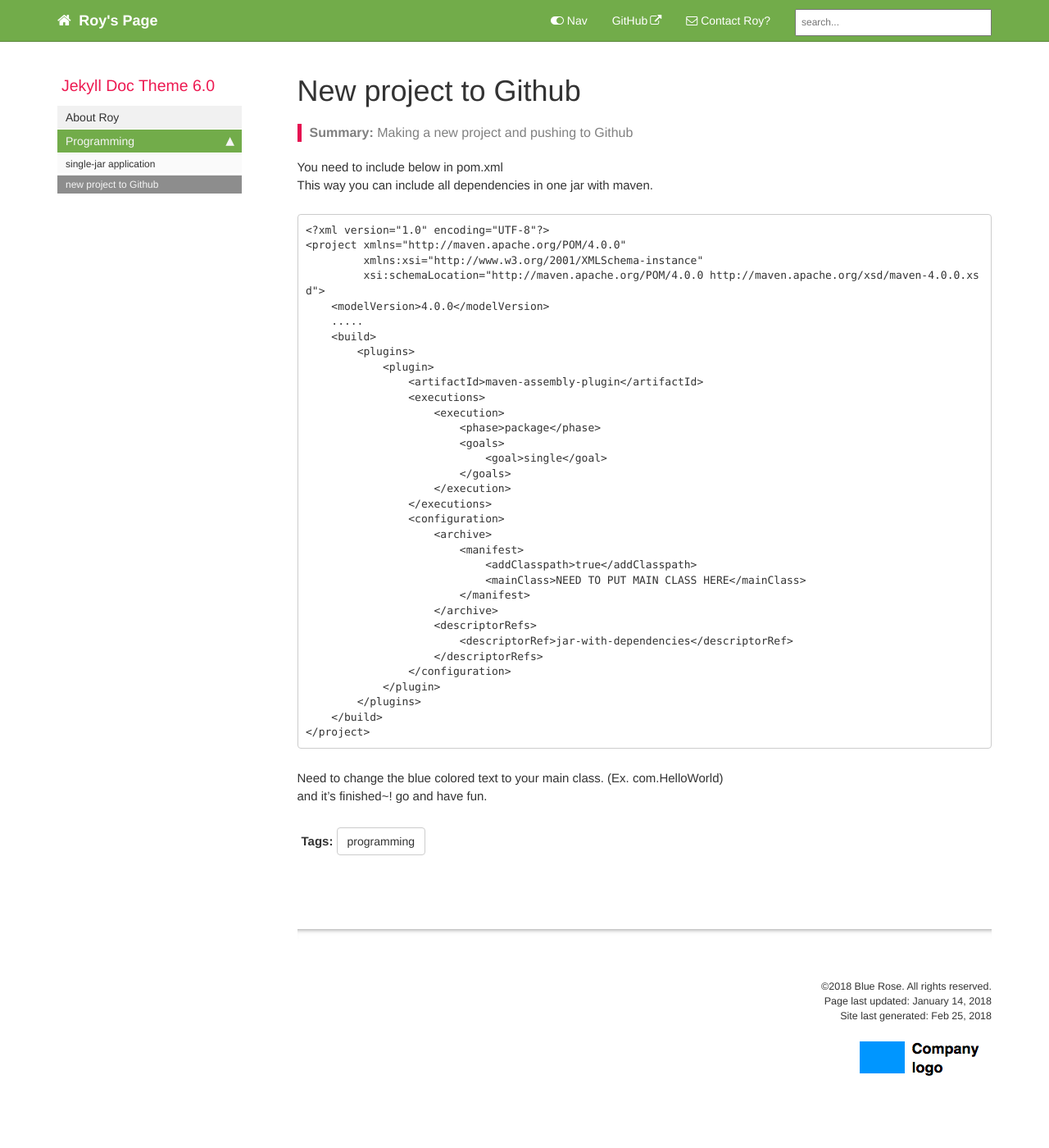
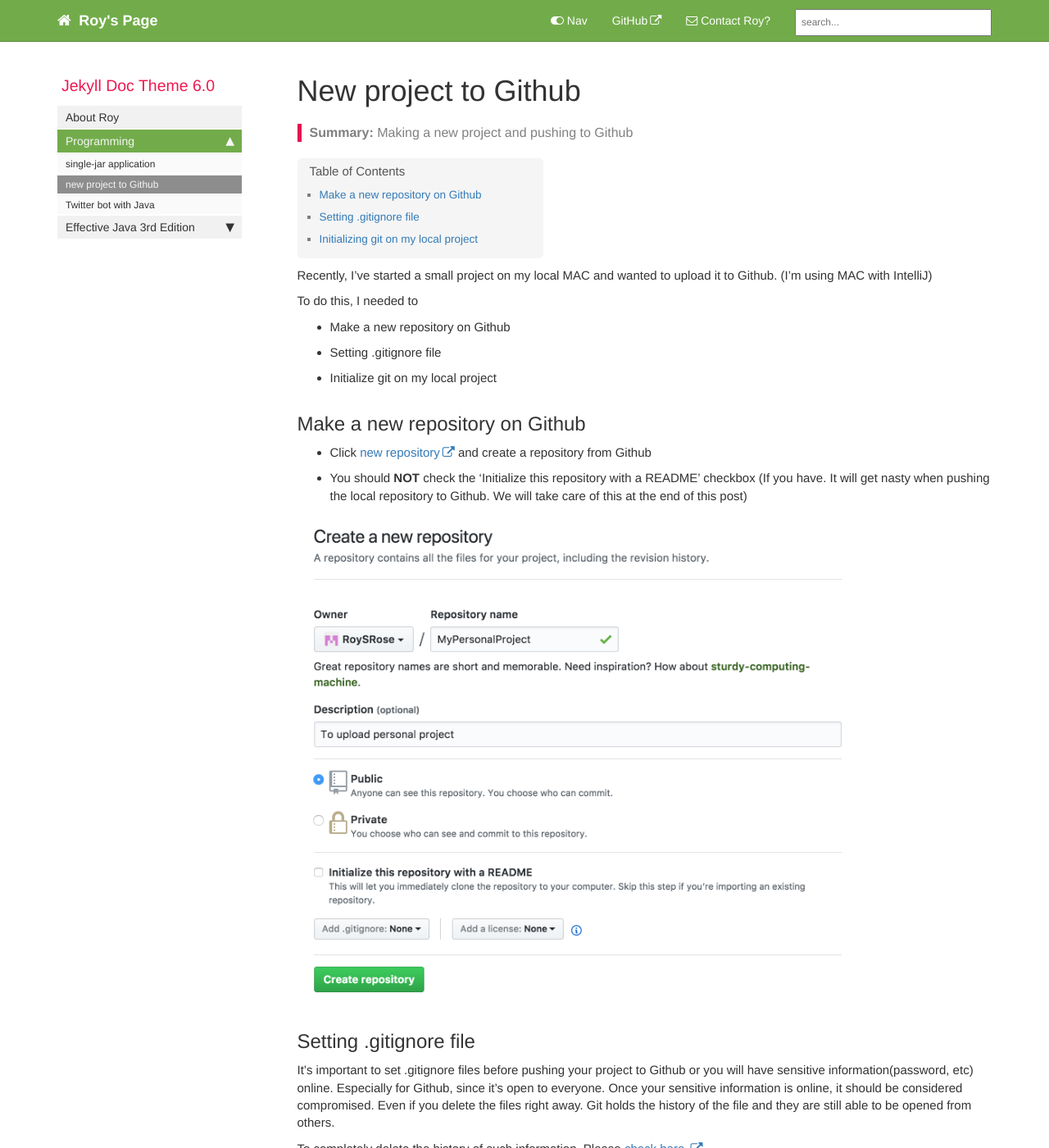
Before and after one commit to RoySRose/Roy, a Jekyll site: the page built from pages/programming/new_project_to_git.md, in a window 1280 px wide and 1400 px high. Shown: the whole window at 82% size. Built offline with Jekyll 4.4.1, drawn with Linux system fonts in a browser that asks for light colours; nearby versions of some CDN libraries; comment, search, counter and statistics services are not loaded; some of the changed text lies outside the part shown.

Commit message:
add docs

`````diff
--- a/pages/programming/new_project_to_git.md
+++ b/pages/programming/new_project_to_git.md
@@ -9,46 +9,92 @@ permalink: new_project_to_git.html
 folder: programming
 ---
 
-You need to include below in pom.xml
-This way you can include all dependencies in one jar with maven.
+Recently, I've started a small project on my local MAC and wanted to upload it to Github.
+(I'm using MAC with IntelliJ)
 
+To do this, I needed to
+ - Make a new repository on Github
+ - Setting .gitignore file
+ - Initialize git on my local project
+
+## Make a new repository on Github
+ - Click [new repository](https://github.com/new) and create a repository from Github
+ - You should **NOT** check the 'Initialize this repository with a README' checkbox
+    (If you have. It will get nasty when pushing the local repository to Github. We will take care of this at the end of this post)
+
+![](../images/pages/new_project_to_git/Create a New Repository.png)
+
+
+## Setting .gitignore file
+It's important to set .gitignore files before pushing your project to Github or you will have sensitive information(password, etc) online.
+Especially for Github, since it's open to everyone. Once your sensitive information is online, it should be considered compromised.
+Even if you delete the files right away. Git holds the history of the file and they are still able to be opened from others.
+
+To completely delete the history of such information. Please [check here.](https://help.github.com/articles/removing-sensitive-data-from-a-repository/)
+
+Usually, a .gitignore file contains such list as below. Below is just an example. You should carefully check which are needed and which are not.
+Here you can check the [Git ignore Document.](https://git-scm.com/docs/gitignore)
+
+```
+/.project
+/.settings/
+/.idea
+/deploy
+/target
+/build/
+/**/.idea
+*.iml
+/logs/*
+```
+
+## Initializing git on my local project
+
+I've done this from the terminal in IntelliJ. You can also take care of this from any terminal, just be sure to start on the project's directory.
+
+1. Initializing the project as Git repository.
 ````
-<?xml version="1.0" encoding="UTF-8"?>
-<project xmlns="http://maven.apache.org/POM/4.0.0"
-         xmlns:xsi="http://www.w3.org/2001/XMLSchema-instance"
-         xsi:schemaLocation="http://maven.apache.org/POM/4.0.0 http://maven.apache.org/xsd/maven-4.0.0.xsd">
-    <modelVersion>4.0.0</modelVersion>
-    .....
-    <build>
-        <plugins>
-            <plugin>
-                <artifactId>maven-assembly-plugin</artifactId>
-                <executions>
-                    <execution>
-                        <phase>package</phase>
-                        <goals>
-                            <goal>single</goal>
-                        </goals>
-                    </execution>
-                </executions>
-                <configuration>
-                    <archive>
-                        <manifest>
-                            <addClasspath>true</addClasspath>
-                            <mainClass>NEED TO PUT MAIN CLASS HERE</mainClass>
-                        </manifest>
-                    </archive>
-                    <descriptorRefs>
-                        <descriptorRef>jar-with-dependencies</descriptorRef>
-                    </descriptorRefs>
-                </configuration>
-            </plugin>
-        </plugins>
-    </build>
-</project>
+$ git init
 ````
 
-Need to change the blue colored text to your main class. (Ex. com.HelloWorld)
-and it's finished~! go and have fun.
+2. Add new files (adding new files in local repository to stage, being ready for the commit)
+````
+$ git add .
+or
+$ git add File-Name
+````
+
+   - 2-1. **IF** you made mistake at step2. and want to unstage the files
+````
+$ git reset
+or
+$ git reset File-Name
+````
+
+3. Commit all staged files
+````
+$ git commit
+````
+
+4. Set remote path and check
+````
+$ git remote add origin your new repository URL on Github
+$ git remote -v
+````
+
+5. Push your project code to Github
+````
+$ git push -u origin master
+````
+
+   - 5-1.  **IF** you made a README.md when creating the repository on Github. you will get
+````
+fatal: refusing to merge unrelated histories
+````
+in this case, you need to do a pull request first with below command and then push once again.
+````
+$ git pull origin master --allow-unrelated-histories
+````
+
+and now your project has been uploaded to GitHub. Have fun.
 
 {% include links.html %}
--- /dev/null
+++ b/pages/programming/twitterbot.md
@@ -0,0 +1,79 @@
+---
+title: How to build a simple twitter bot with Java
+keywords: bot for twitter, java bot for twitter, simple java twitter bot, twitbot, twitter, twitter bot with java
+last_updated: February 20, 2018
+tags: [programming]
+summary: "Making simple twitter bot with java"
+sidebar: mydoc_sidebar
+permalink: twitterbot.html
+folder: programming
+---
+
+![](../images/pages/twitterbot/Twitter.jpg)
+
+In this post, I'm going to show you how to make a simple Twitter bot with JAVA
+
+Here are the steps to build an Autobot for twitter.
+(I'm using MAC with IntelliJ and going to use maven)
+
+## Step 1
+We need to include twitter4j dependency by including below in POM.xml
+
+````xml
+<!-- twitter dependencies -->
+<dependency>
+    <groupId>org.twitter4j</groupId>
+    <artifactId>twitter4j-core</artifactId>
+    <version>[4.0,)</version>
+</dependency>
+````
+## Step 2
+We need to go to application management and [create an application at Twitter.](https://apps.twitter.com/app/new)
+
+![](../images/pages/twitterbot/Twitter Application Management.png)
+
+I'm going to leave empty for 'Callback URL' for now.
+
+After creating the Application, you need to click 'Key and Access Tokens' tab and create the Access Token with the button on the bottom of the page.
+Be sure to keep Consumer Secret key secret.
+
+![](../images/pages/twitterbot/Myappnametest.png)
+
+## Step 3
+After creating an access token. you will have consumer key, consumer secret key, access token, and access token secret.
+If we implement these 4 random strings and a message to twit on Twitter(variable twitStr) in the following code. Our bot is ready to work. Have Fun~
+
+````java
+public class Twit {
+
+    private String OAUTH_CONSUMER_KEY;
+    private String OAUTH_CONSUMER_SECRET;
+    private String OAUTH_ACCESS_TOKEN;
+    private String OAUTH_ACCESS_TOKEN_SECRET;
+
+    private String twitStr;
+
+
+    private Twitter twitter;
+    private Configuration configuration;
+
+    public void update(String twitStr) throws TwitterException {
+        this.configuration = new ConfigurationBuilder()
+                .setDebugEnabled(true)
+                .setOAuthConsumerKey(OAUTH_CONSUMER_KEY)
+                .setOAuthConsumerSecret(OAUTH_CONSUMER_SECRET)
+                .setOAuthAccessToken(OAUTH_ACCESS_TOKEN)
+                .setOAuthAccessTokenSecret(OAUTH_ACCESS_TOKEN_SECRET)
+                .build();
+        TwitterFactory tf = new TwitterFactory(this.configuration);
+        this.twitter = tf.getInstance();
+
+
+        StatusUpdate su = new StatusUpdate(twitStr);
+        Status status = twitter.updateStatus(su);
+    }
+
+}
+````
+
+{% include links.html %}
`````
Also changed, not shown: 404.md (+1 -0 lines), _data/sidebars/mydoc_sidebar.yml (+13 -0 lines), pages/configuration/intellij_setting.md (+1 -1 lines), pages/effective_java_3rd/chapter2.md (added, +14 -0 lines), images/pages/twitterbot/Myappnametest.png (added), images/pages/twitterbot/Twitter Application Management.png (added), images/pages/twitterbot/Twitter.jpg (added).
